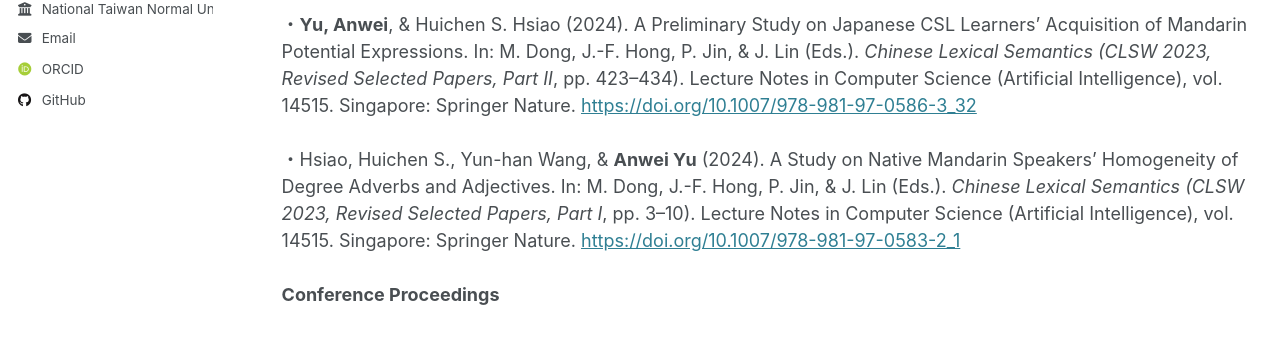
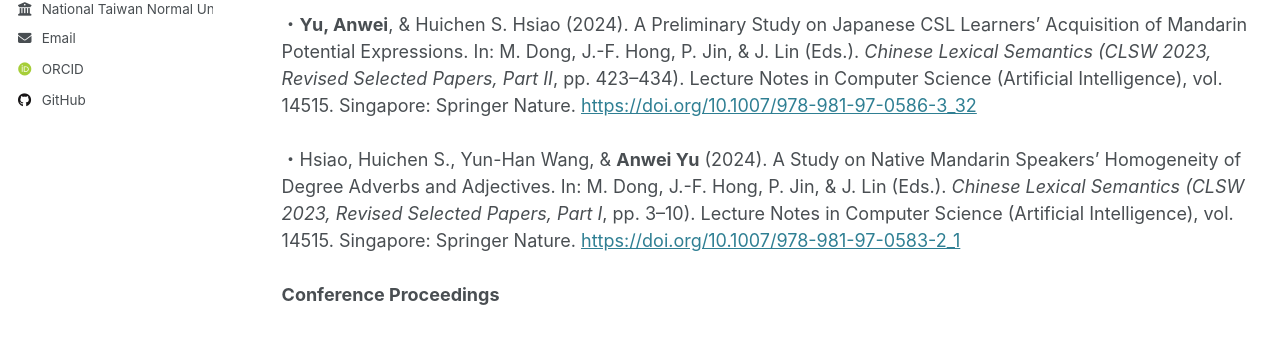
Before and after one commit to anweiyu/anweiyu.github.io, a Jekyll site: the page built from _pages/publications.html, in a window 1280 px wide and 900 px high. Shown: the part 380-718 px from the top of the window. Built offline with Jekyll 4.4.1, drawn with Linux system fonts in a browser that asks for light colours; some web fonts are replaced.

```diff
--- a/_pages/publications.html
+++ b/_pages/publications.html
@@ -8,7 +8,7 @@ author_profile: true
 ・<strong>Yu, Anwei</strong>, Hsuan-Yun Lin, & Huichen S. Hsiao (Submitted). A Study on Scalar Processing and Context in Mandarin Chinese.<br><br>
 ・Wang, Yun-Han, <strong>Anwei Yu</strong>, & Huichen S. Hsiao (2025). An Empirical Study on Scalar Structure in Mandarin: A Case Study on “Degree Adverb-Adjective” Structures. <em>Chinese Language and Discourse</em>. Advanced online publication. <a href="https://doi.org/10.1075/cld.24032.wan">https://doi.org/10.1075/cld.24032.wan</a><br><br>
 ・<strong>Yu, Anwei</strong>, & Huichen S. Hsiao (2024). A Preliminary Study on Japanese CSL Learners’ Acquisition of Mandarin Potential Expressions. In: M. Dong, J.-F. Hong, P. Jin, & J. Lin (Eds.). <em>Chinese Lexical Semantics (CLSW 2023, Revised Selected Papers, Part II</em>, pp. 423–434). Lecture Notes in Computer Science (Artificial Intelligence), vol. 14515. Singapore: Springer Nature. <a href="https://doi.org/10.1007/978-981-97-0586-3_32">https://doi.org/10.1007/978-981-97-0586-3_32</a><br><br>
-・Hsiao, Huichen S., Yun-han Wang, & <strong>Anwei Yu</strong> (2024). A Study on Native Mandarin Speakers’ Homogeneity of Degree Adverbs and Adjectives. In: M. Dong, J.-F. Hong, P. Jin, & J. Lin (Eds.). <em>Chinese Lexical Semantics (CLSW 2023, Revised Selected Papers, Part I</em>, pp. 3–10). Lecture Notes in Computer Science (Artificial Intelligence), vol. 14515. Singapore: Springer Nature. <a href="https://doi.org/10.1007/978-981-97-0583-2_1">https://doi.org/10.1007/978-981-97-0583-2_1</a><br><br>
+・Hsiao, Huichen S., Yun-Han Wang, & <strong>Anwei Yu</strong> (2024). A Study on Native Mandarin Speakers’ Homogeneity of Degree Adverbs and Adjectives. In: M. Dong, J.-F. Hong, P. Jin, & J. Lin (Eds.). <em>Chinese Lexical Semantics (CLSW 2023, Revised Selected Papers, Part I</em>, pp. 3–10). Lecture Notes in Computer Science (Artificial Intelligence), vol. 14515. Singapore: Springer Nature. <a href="https://doi.org/10.1007/978-981-97-0583-2_1">https://doi.org/10.1007/978-981-97-0583-2_1</a><br><br>
 <strong>Conference Proceedings</strong><br><br>
 ・<strong>Yu, Anwei</strong>, & Huichen S. Hsiao (2022). An Error Analysis on Japanese CSL Learners’ Usage of Mandarin Potential Expressions: A Preliminary Study. In Association of Teaching Chinese as a Second Language (Ed.), <em>Proceedings of The 2022 Annual International Conference of Teaching Chinese as a Second Language</em> (pp. 571-575). Taipei: Association of Teaching Chinese as a Second Language.<br><br>
 <strong>Textbook Compilation</strong><br><br>
```
